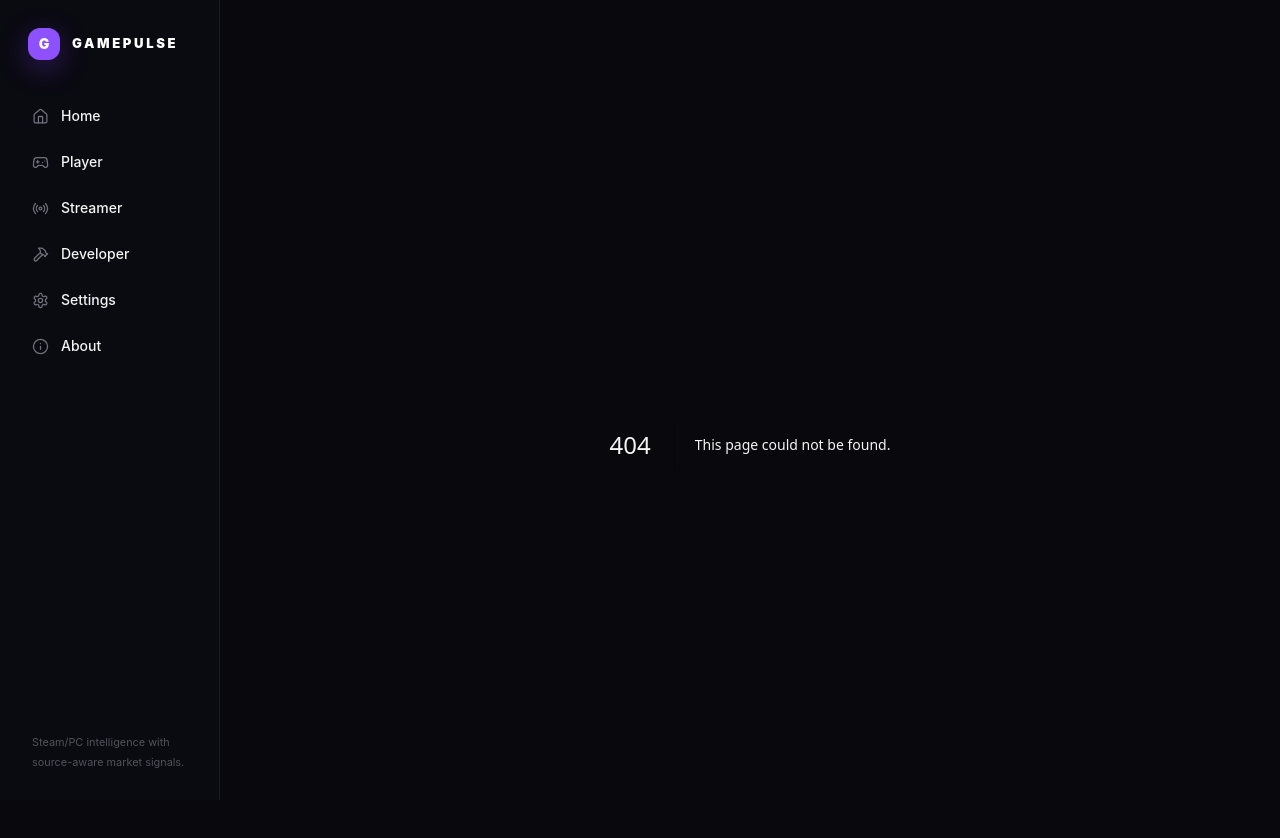
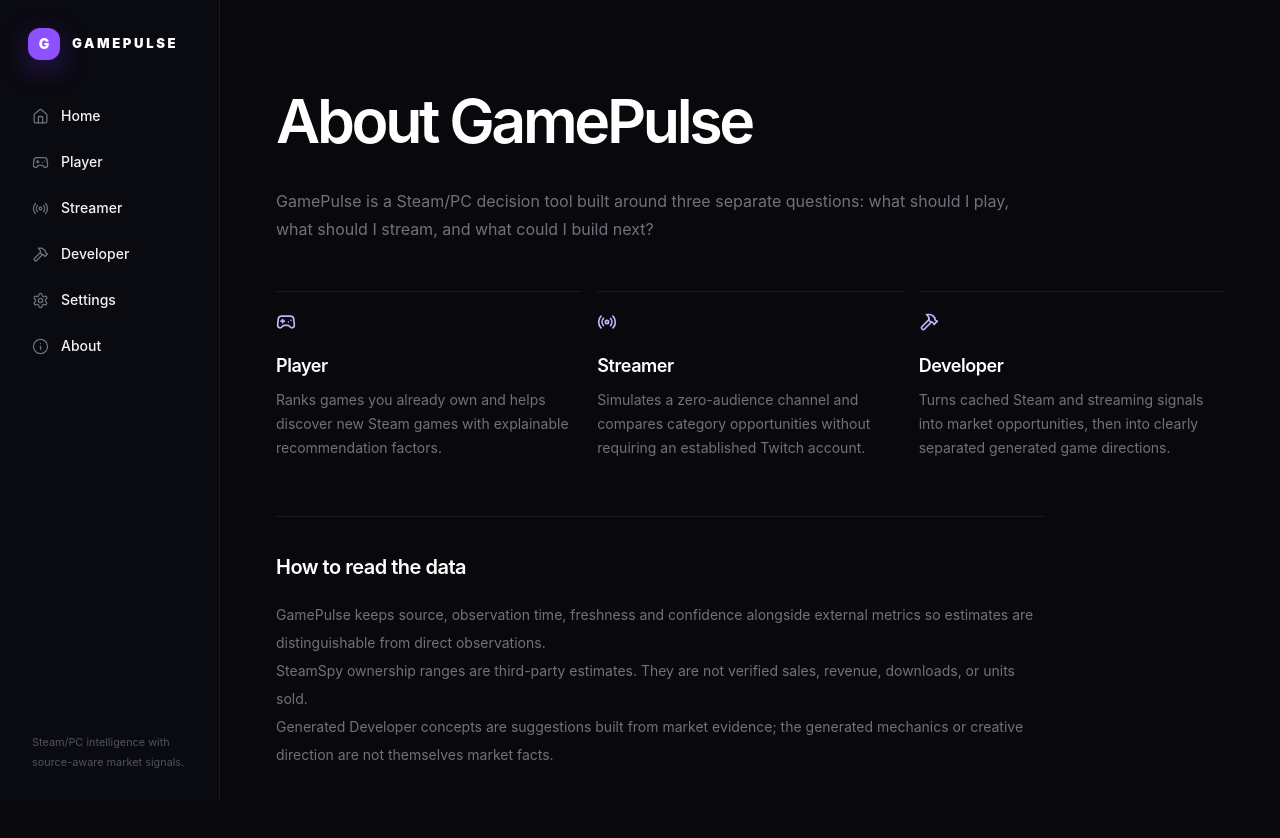
Before and after one commit to FightaHackathon/gamepulse-showcase, a Next.js app: page /about in a window 1280 px wide. Before the commit this address had no page. Shown: the top 838 px of the page. Built offline with nearby package versions, Linux system fonts and the light colour scheme.

Commit message:
feat: add concise GamePulse about page

```diff
--- /dev/null
+++ b/src/app/about/page.tsx
@@ -0,0 +1,51 @@
+import { Gamepad2, Hammer, Radio } from "lucide-react";
+
+const workspaces = [
+  {
+    title: "Player",
+    description: "Ranks games you already own and helps discover new Steam games with explainable recommendation factors.",
+    Icon: Gamepad2,
+  },
+  {
+    title: "Streamer",
+    description: "Simulates a zero-audience channel and compares category opportunities without requiring an established Twitch account.",
+    Icon: Radio,
+  },
+  {
+    title: "Developer",
+    description: "Turns cached Steam and streaming signals into market opportunities, then into clearly separated generated game directions.",
+    Icon: Hammer,
+  },
+];
+
+export default function AboutPage() {
+  return (
+    <div className="gp-page py-3 lg:py-8">
+      <div className="max-w-3xl">
+        <h1 className="m-0 text-[clamp(2.2rem,5vw,3.8rem)] font-semibold tracking-[-0.055em] text-white">About GamePulse</h1>
+        <p className="mt-5 mb-0 text-base leading-7 text-zinc-500">
+          GamePulse is a Steam/PC decision tool built around three separate questions: what should I play, what should I stream, and what could I build next?
+        </p>
+      </div>
+
+      <section className="mt-12 grid gap-4 md:grid-cols-3" aria-label="GamePulse workspaces">
+        {workspaces.map(({ title, description, Icon }) => (
+          <div key={title} className="border-t border-white/[0.08] pt-5">
+            <Icon aria-hidden="true" className="size-5 text-violet-300" />
+            <h2 className="mt-5 mb-0 text-lg font-semibold tracking-[-0.025em] text-white">{title}</h2>
+            <p className="mt-2 mb-0 text-sm leading-6 text-zinc-500">{description}</p>
+          </div>
+        ))}
+      </section>
+
+      <section className="mt-14 max-w-3xl border-t border-white/[0.07] pt-9">
+        <h2 className="m-0 text-xl font-semibold tracking-[-0.025em] text-white">How to read the data</h2>
+        <div className="mt-5 space-y-4 text-sm leading-7 text-zinc-500">
+          <p className="m-0">GamePulse keeps source, observation time, freshness and confidence alongside external metrics so estimates are distinguishable from direct observations.</p>
+          <p className="m-0">SteamSpy ownership ranges are third-party estimates. They are not verified sales, revenue, downloads, or units sold.</p>
+          <p className="m-0">Generated Developer concepts are suggestions built from market evidence; the generated mechanics or creative direction are not themselves market facts.</p>
+        </div>
+      </section>
+    </div>
+  );
+}
```
